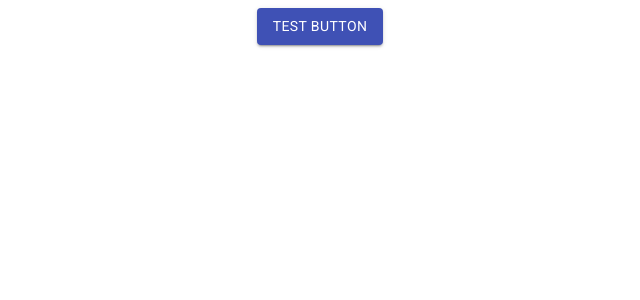
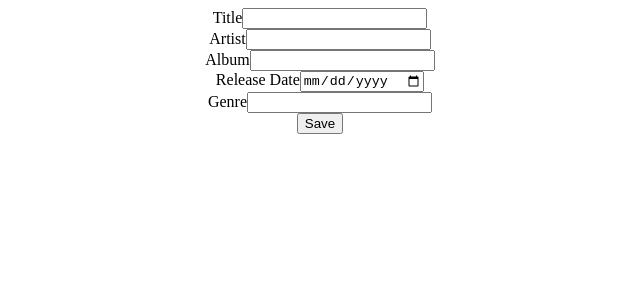
Before and after one commit to Andy-J-Smith/Music_Library_Front_End, a React (Create React App) app: page / in a window 1280 px wide. Shown: the top 300 px of the page, without its empty margins (320-960 px from the left). Built offline with nearby package versions, Linux system fonts and the light colour scheme.

Commit message:
Added function logic to addsong.jsx file + tested with console log. Tested OK

```diff
--- a/package.json
+++ b/package.json
@@ -6,9 +6,11 @@
     "@fontsource/roboto": "^4.5.3",
     "@material-ui/core": "^4.12.3",
     "@material-ui/icons": "^4.11.2",
+    "@material-ui/styles": "^4.11.4",
     "@testing-library/jest-dom": "^5.16.2",
     "@testing-library/react": "^12.1.4",
     "@testing-library/user-event": "^13.5.0",
+    "clsx": "^1.1.1",
     "react": "^17.0.2",
     "react-dom": "^17.0.2",
     "react-scripts": "5.0.0",
--- a/src/App.js
+++ b/src/App.js
@@ -1,9 +1,9 @@
 import React, { useState } from 'react';
 import "./App.css";
-import AddSong from "./Components/AddSong/Components";
+import AddSong from "./Components/AddSong/AddSong";
 import '@fontsource/roboto';
 import '@material-ui/core';
-import { Button } from "@material-ui/core";
+
 
 
 import './App.css';
@@ -21,8 +21,7 @@ function App() {
 
   return (
     <div className="App">
-      <Button variant='contained' color='primary'>
-      Test Button </Button>
+     <AddSong/>
 
     </div>
   );
--- /dev/null
+++ b/src/Components/AddSong/AddSong.jsx
@@ -0,0 +1,96 @@
+import React, { useState } from "react";
+import "./AddSong.css";
+import "@fontsource/roboto";
+import "@material-ui/core";
+import { Button } from "@material-ui/core";
+import { makeStyles } from "@material-ui/core";
+
+// const useStyles = makeStyles((theme) => ({
+//   root: {
+//     display: "flex",
+//     flexWrap: "wrap",
+//   },
+//   margin: {
+//     margin: theme.spacing(1),
+//   },
+//   withoutLabel: {
+//     marginTop: theme.spacing(3),
+//   },
+//   textField: {
+//     width: "25ch",
+//   },
+// }));
+
+const AddSong = (props) => {
+  const [title, setTitle] = useState("");
+  const [artist, setArtist] = useState("");
+  const [album, setAlbum] = useState("");
+  const [release_date, setReleaseDate] = useState("");
+  const [genre, setGenre] = useState("");
+
+  function handleSong(event) {
+    event.preventDefault();
+    let newSong = {
+      title: title,
+      artist: artist,
+      album: album,
+      release_date: release_date,
+      genre: genre,
+    };
+    console.log(newSong);
+  }
+  return (
+    <form onSubmit={handleSong}>
+      <label>Title</label>
+      <input
+        type="text"
+        id="standard-adornment-weight"
+        value={title}
+        onChange={(event) => setTitle(event.target.value)}
+      ></input>
+      <div></div>
+      <label>Artist</label>
+      <input
+        type="text"
+        id="standard-adornment-weight"
+        value={artist}
+        onChange={(event) => setArtist(event.target.value)}
+      ></input>
+      <div></div>
+      <label>Album</label>
+      <input
+        type="text"
+        id="standard-adornment-weight"
+        value={album}
+        onChange={(event) => setAlbum(event.target.value)}
+      ></input>
+      <div></div>
+      <label>Release Date</label>
+      <input
+        type="date"
+        id="standard-adornment-weight"
+        value={release_date}
+        onChange={(event) => setReleaseDate(event.target.value)}
+      ></input>
+      <div></div>
+      <label>Genre</label>
+      <input
+        type="text"
+        id="standard-adornment-weight"
+        value={genre}
+        onChange={(event) => setGenre(event.target.value)}
+      ></input>
+      <div></div>
+      <button
+        onSubmit={handleSong}
+        variant="contained"
+        color="primary"
+        size="small"
+      >
+        Save
+      </button>
+    </form>
+  );
+};
+
+export default AddSong;
--- a/src/Components/AddSong/Components.jsx
+++ /dev/null
@@ -1,33 +0,0 @@
-import React, { useState } from "react";
-import "./AddSong.css";
-import '@fontsource/roboto';
-import '@material-ui/core';
-import { Button } from "@material-ui/core";
-
-
-
-const AddSong = (props) => {
-
-    const [title, setTitle]=useState('');
-    const [artist, setArtist]=useState('');
-    const [album, setAlbum]=useState('');
-    const [release_date, setReleaseDate]=useState('');
-    const [genre, setGenre]=useState('');
-
-    function handleSong(event){
-        event.preventDefault();
-        let newSong = {
-            title: title,
-            artist: artist,
-            album: album,
-            release_date: release_date,
-            genre: genre,
-        };
-        console.log(newSong);
-    }
-    return (
-    <div></div>
-     )
-}
-
-export default AddSong;
```
Also changed, not shown: 1 other file (tests, documents, lock files or other folders).
